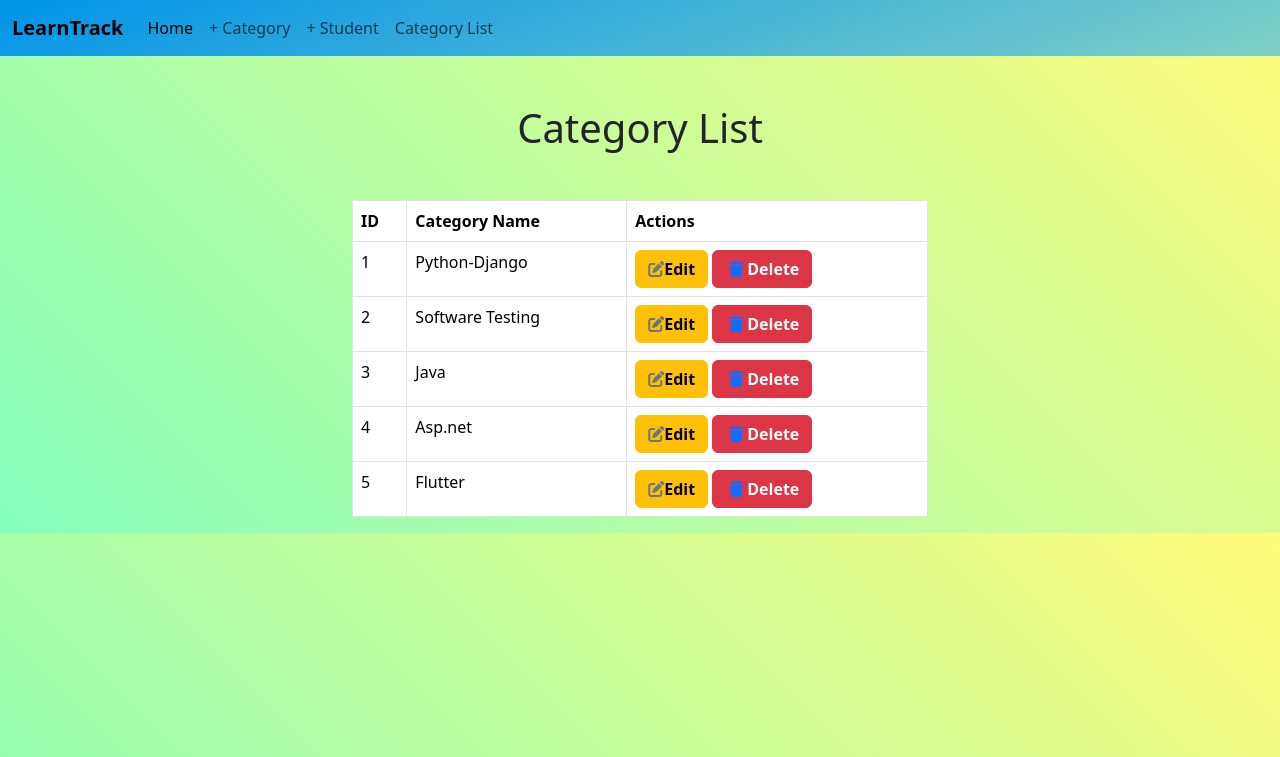
After one commit to sinan-ks/LearnTrack, a Django app: page /category/all/ in a window 1280 px wide. The commit adds this page. Shown: the top 757 px of the page. Run offline with Django 5.2, Linux system fonts and the light colour scheme; data comes from the database, SQL or seed files in the repository; both versions use the stored data as it was after the commit; some libraries are stand-ins or nearby versions.

Commit message:
Created a view for category list,edit,delete

```diff
--- /dev/null
+++ b/StudentHub/templates/category_list.html
@@ -0,0 +1,98 @@
+<!DOCTYPE html>
+<html lang="en">
+
+<head>
+    <meta charset="UTF-8">
+    <meta name="viewport" content="width=device-width, initial-scale=1.0">
+    <title>Category List</title>
+    <link href="https://cdn.jsdelivr.net/npm/bootstrap@5.3.3/dist/css/bootstrap.min.css" rel="stylesheet">
+</head>
+
+<style>
+    .navbar {
+        background-color: #0093E9;
+        background-image: linear-gradient(160deg, #0093E9 0%, #80D0C7 100%);
+    }
+
+    body {
+        background-color: #85FFBD;
+        background-image: linear-gradient(45deg, #85FFBD 0%, #FFFB7D 100%);
+    }
+
+    /* Custom style to decrease width of the table */
+    .table-container {
+        max-width: 600px;
+        /* Set your desired width */
+        margin: auto;
+        /* Center the table */
+    }
+
+    .table {
+        width: 100%;
+        /* Ensure table fits within the container */
+    }
+</style>
+
+<body>
+
+    <nav class="navbar navbar-expand-lg bg-body-tertiary">
+        <div class="container-fluid">
+            <a class="navbar-brand fw-bolder" href="#">LearnTrack</a>
+            <button class="navbar-toggler" type="button" data-bs-toggle="collapse"
+                data-bs-target="#navbarSupportedContent" aria-controls="navbarSupportedContent" aria-expanded="false"
+                aria-label="Toggle navigation">
+                <span class="navbar-toggler-icon"></span>
+            </button>
+            <div class="collapse navbar-collapse" id="navbarSupportedContent">
+                <ul class="navbar-nav me-auto mb-2 mb-lg-0">
+                    <li class="nav-item">
+                        <a class="nav-link active" aria-current="page" href="{% url 'home' %}">Home</a>
+                    </li>
+                    <li class="nav-item">
+                        <a class="nav-link" href="{% url 'category-add' %}">+ Category</a>
+                    </li>
+                    <li class="nav-item">
+                        <a class="nav-link" href="{% url 'student-add' %}">+ Student</a>
+                    </li>
+                    <li class="nav-item">
+                        <a class="nav-link" href="{% url 'category-list' %}">Category List</a>
+                    </li>
+                </ul>
+            </div>
+        </div>
+    </nav>
+
+    <div class="container table-container">
+        <center>
+            <h1 class="my-5">Category List</h1>
+        </center>
+        <table class="table table-bordered">
+            <thead>
+                <tr>
+                    <th>ID</th>
+                    <th>Category Name</th>
+                    <th>Actions</th>
+                </tr>
+            </thead>
+            <tbody>
+                {% for category in categories %}
+                <tr>
+                    <td>{{ category.id }}</td>
+                    <td>{{ category.category_name }}</td>
+                    <td>
+                        <a href="{% url 'category-edit' category.id %}" class="btn btn-warning"><i
+                                class="fas fa-pen-to-square fa-icon text-secondary"></i><b>Edit</b></a>
+                        <a href="{% url 'category-delete' category.id %}" class="btn btn-danger"
+                            onclick="return confirm('Are you sure you want to delete this category?');"><i
+                                class="fa-sharp fa-solid fa-trash p-1 text-primary"></i><b>Delete</b></a>
+                    </td>
+                </tr>
+                {% endfor %}
+            </tbody>
+        </table>
+    </div>
+    <script src="https://cdn.jsdelivr.net/npm/bootstrap@5.3.3/dist/js/bootstrap.bundle.min.js"></script>
+    <script src="https://kit.fontawesome.com/252a556f38.js" crossorigin="anonymous"></script>
+</body>
+
+</html>
--- a/StudentHub/templates/index.html
+++ b/StudentHub/templates/index.html
@@ -179,6 +179,9 @@
           <li class="nav-item">
             <a class="nav-link" href="{% url 'student-add' %}">+ Student</a>
           </li>
+          <li class="nav-item">
+            <a class="nav-link" href="{% url 'category-list' %}">Category List</a>
+          </li>
         </ul>
       </div>
     </div>
--- a/StudentHub/templates/stu_form.html
+++ b/StudentHub/templates/stu_form.html
@@ -67,10 +67,14 @@
           <li class="nav-item">
             <a class="nav-link" href="{% url 'student-add' %}">+ Student</a>
           </li>
+          <li class="nav-item">
+            <a class="nav-link" href="{% url 'category-list' %}">Category List</a>
+          </li>
         </ul>
       </div>
     </div>
   </nav>
+
 
   {% if messages %}
   {% for m in messages %}
--- a/StudentHub/templates/student_detail.html
+++ b/StudentHub/templates/student_detail.html
@@ -52,10 +52,14 @@
           <li class="nav-item">
             <a class="nav-link" href="{% url 'student-add' %}">+ Student</a>
           </li>
+          <li class="nav-item">
+            <a class="nav-link" href="{% url 'category-list' %}">Category List</a>
+          </li>
         </ul>
       </div>
     </div>
   </nav>
+
 
   <center>
     <div class="card mt-5" style="width: 18rem;">
--- a/StudentHub/templates/student_edit.html
+++ b/StudentHub/templates/student_edit.html
@@ -71,11 +71,14 @@
           <li class="nav-item">
             <a class="nav-link" href="{% url 'student-add' %}">+ Student</a>
           </li>
+          <li class="nav-item">
+            <a class="nav-link" href="{% url 'category-list' %}">Category List</a>
+          </li>
         </ul>
-
       </div>
     </div>
   </nav>
+
 
   <div class="container mt-5">
 
--- a/StudentHub/urls.py
+++ b/StudentHub/urls.py
@@ -14,7 +14,12 @@ urlpatterns = [
 
     path("student/<int:pk>/remove/", views.StudentDeleteView.as_view(), name="student-delete"),
 
-    path("student/<int:pk>/update/", views.StudentUpdateView.as_view(), name="student-edit")
+    path("student/<int:pk>/update/", views.StudentUpdateView.as_view(), name="student-edit"),
 
+    path('category/all/', views.CategoryListView.as_view(), name='category-list'),
+
+    path('category/<int:pk>/update/', views.CategoryEditView.as_view(), name='category-edit'),
+
+    path('category/<int:pk>/remove/', views.CategoryDeleteView.as_view(), name='category-delete')
 
 ]
--- a/StudentHub/views.py
+++ b/StudentHub/views.py
@@ -43,6 +43,7 @@ class Home(View):
 
         return render(request, "index.html", {"categories": categories, "students": students, 'cat_form': cat_form})
 
+
 class CatFormView(View):
 
     def get(self, request, *args, **kwargs):
@@ -62,6 +63,7 @@ class CatFormView(View):
 
         return render(request, "cat_form.html", {"cat_form": cat_form})
 
+
 class StuFormView(View):
 
     def get(self, request, *args, **kwargs):
@@ -80,6 +82,7 @@ class StuFormView(View):
 
         return render(request, "stu_form.html", {"stu_form": stu_form})
 
+
 class StudentDetailView(View):
 
     def get(self, request, *args, **kwargs):
@@ -88,6 +91,7 @@ class StudentDetailView(View):
         qs = Student.objects.get(id=id)
 
         return render(request, 'student_detail.html', {'data': qs})
+
 
 class StudentDeleteView(View):
 
@@ -98,6 +102,7 @@ class StudentDeleteView(View):
         messages.success(request, "Student deleted successfully.")
 
         return redirect('home')
+
 
 class StudentUpdateView(View):
 
@@ -121,3 +126,44 @@ class StudentUpdateView(View):
             return redirect('home')
         else:
             return render(request, 'student_edit.html', {'form': form})
+
+
+class CategoryListView(View):
+
+    def get(self, request, *args, **kwargs):
+        categories = Category.objects.all()
+        return render(request, "category_list.html", {"categories": categories})
+
+
+class CategoryEditView(View):
+
+    def get(self, request, *args, **kwargs):
+
+        id = kwargs.get('pk')
+        category_object = Category.objects.get(id=id)
+        form = CategoryForm(instance=category_object)
+
+        return render(request, 'category_edit.html', {'form': form})
+
+    def post(self, request, *args, **kwargs):
+
+        id = kwargs.get('pk')
+        category_object = Category.objects.get(id=id)
+        form = CategoryForm(request.POST, instance=category_object)
+
+        if form.is_valid():
+            form.save()
+            messages.success(request, "Category updated successfully.")
+            return redirect('home')
+        else:
+            return render(request, 'category_edit.html', {'form': form})
+
+
+class CategoryDeleteView(View):
+
+    def get(self, request, *args, **kwargs):
+
+        id = kwargs.get('pk')
+        Category.objects.get(id=id).delete()
+        messages.success(request, "Category deleted successfully.")
+        return redirect('home')
```
Also changed, not shown: StudentHub/templates/cat_form.html (+11 -6 lines), StudentHub/templates/category_edit.html (added, +74 -0 lines), db.sqlite3.
